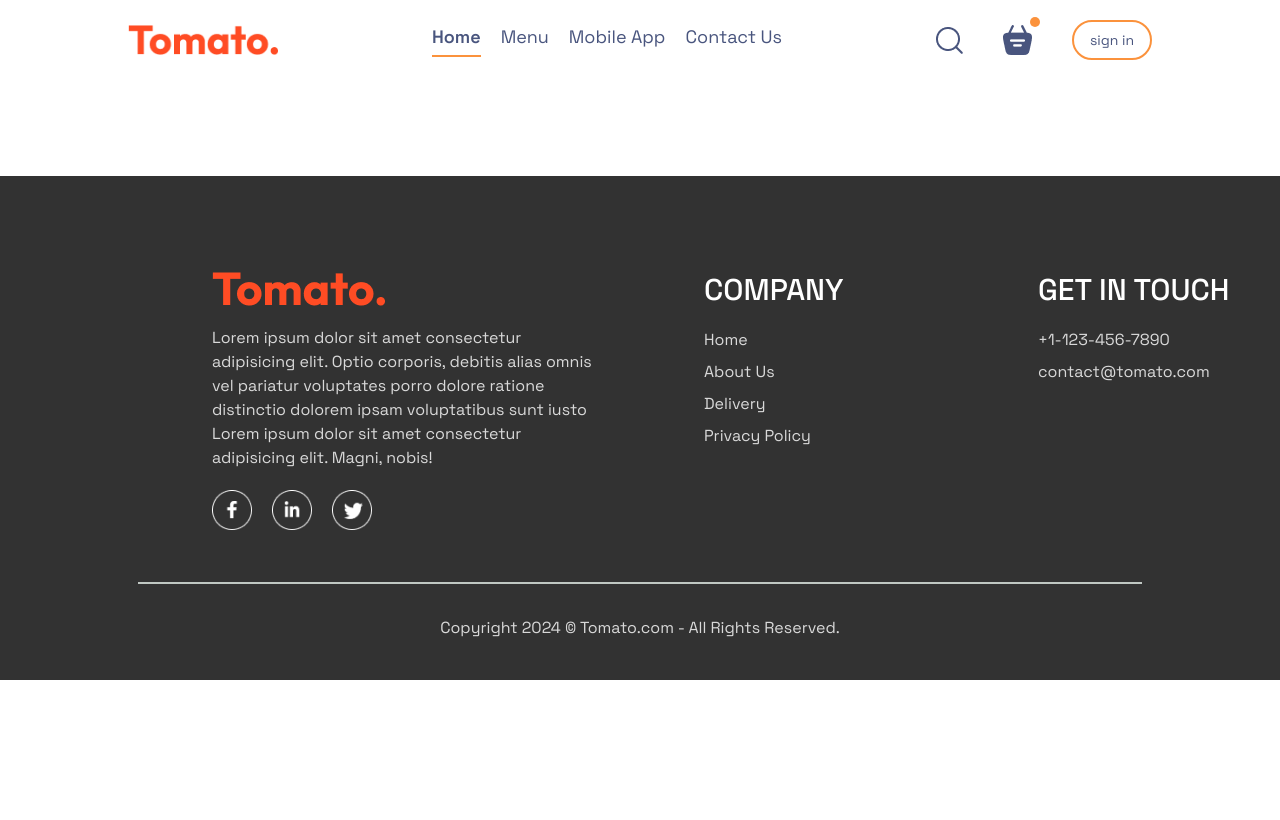
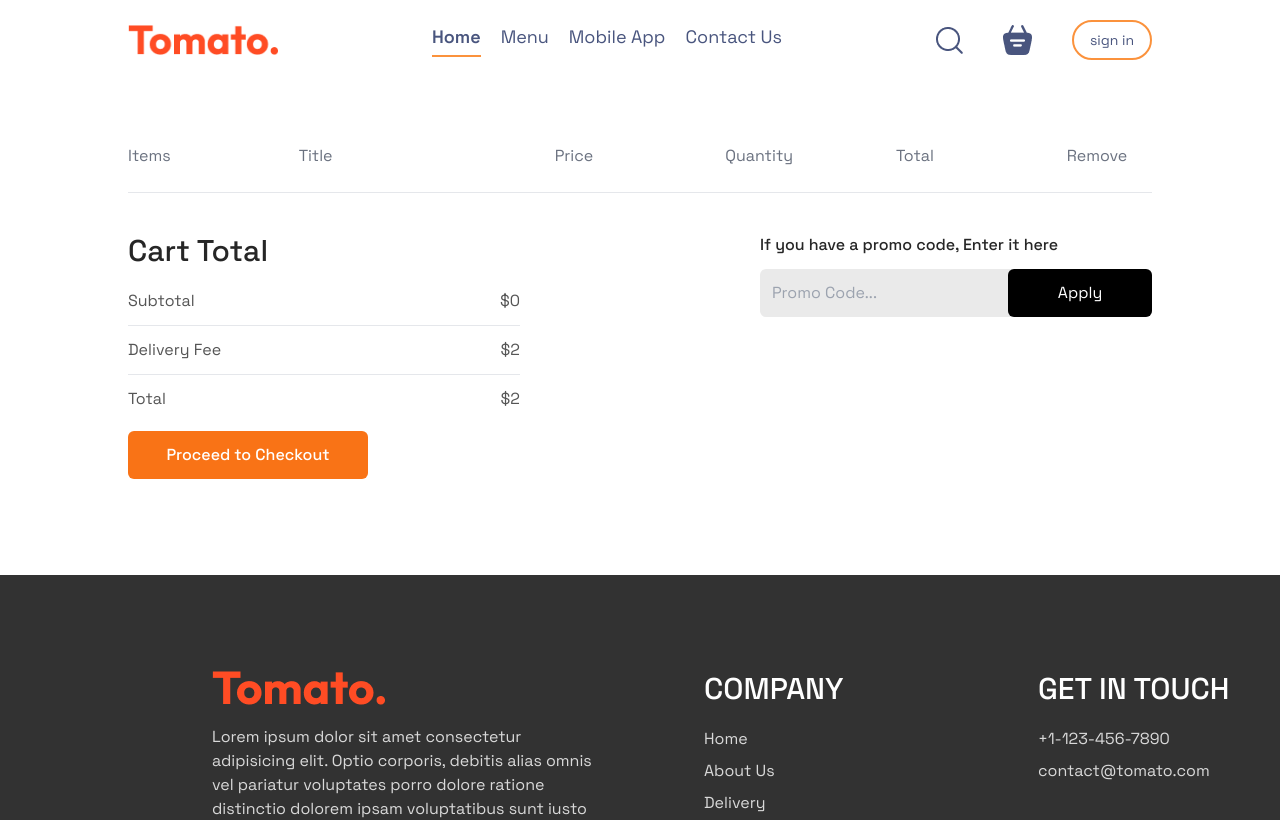
Before and after one commit to apx1902/frontend, a React (Vite) app: page /cart in a window 1280 px wide. Shown: the top 820 px of the page. Built offline with nearby package versions, Linux system fonts and the light colour scheme.

Commit message:
Add : created cart page

```diff
--- a/src/components/Navbar.jsx
+++ b/src/components/Navbar.jsx
@@ -1,14 +1,16 @@
-import React, { useState } from 'react'
+import React, { useContext, useState } from 'react'
 import { assets } from '../assets/assets'
 import { Link } from 'react-router-dom';
+import { StoreContext } from '../context/StoreContext';
 
 const Navbar = ({setShowLogin}) => {
 
     const [menu, setMenu] = useState("Home");
+    const {getTotalCartAmount} = useContext(StoreContext);
 
     return (
         <div className='flex py-5 justify-between items-center'>
-            <img src={assets.logo} alt="" className="w-[150px]" />
+            <Link to='/'><img src={assets.logo} alt="" className="w-[150px]" /></Link>
             <ul className='flex list-none gap-5 text-[#49557e] text-lg cursor-pointer'>
                 <Link to="/" onClick={()=>setMenu("Home")} className={menu==="Home"?"pb-1 font-semibold border-b-2 border-orange-400":""}>Home</Link>
                 <a href="#explore-menu" onClick={()=>setMenu("Menu")} className={menu==="Menu"?"pb-1 font-semibold border-b-2 border-orange-400":""}>Menu</a>
@@ -18,8 +20,9 @@ const Navbar = ({setShowLogin}) => {
             <div className="flex items-center gap-10">
                 <img src={assets.search_icon} alt="" />
                 <div className="navbar-search-icon relative">
-                    <img src={assets.basket_icon} alt="" />
-                    <div className="dot absolute min-w-[10px] min-h-[10px] bg-orange-400 rounded-full top-[-8px] right-[-8px]"></div>
+                    <Link to='/cart'><img src={assets.basket_icon} alt="" /></Link>
+                    {/* <div className="dot absolute min-w-[10px] min-h-[10px] bg-orange-400 rounded-full top-[-8px] right-[-8px]"></div> */}
+                    <div className={`${getTotalCartAmount()>0?"dot absolute min-w-[10px] min-h-[10px] bg-orange-400 rounded-full top-[-8px] right-[-8px]":""}`}></div>
                 </div>
                 <button onClick={()=>setShowLogin(true)} className='bg-transparent text-sm text-[#49557e] border-2 border-orange-400 py-2 px-4 rounded-3xl cursor-pointer hover:bg-orange-400 hover:text-white transition duration-300'>sign in</button>
             </div>
--- a/src/context/StoreContext.jsx
+++ b/src/context/StoreContext.jsx
@@ -10,13 +10,24 @@ const StoreContextProvider = (props) => {
     const addToCart = (itemId) => { //function when user inserts the item for the first time in the cart
         if (!cartItems[itemId]) {//if we dont get an item in the cart
             setCartItems((prev) => ({ ...prev, [itemId]: 1 }));
-        }else{
-            setCartItems((prev) => ({...prev,[itemId]:prev[itemId]+1}))
+        } else {
+            setCartItems((prev) => ({ ...prev, [itemId]: prev[itemId] + 1 }))
         }
     }
 
     const removeFromCart = (itemId) => {
-        setCartItems((prev)=>({...prev,[itemId]:prev[itemId]-1}));
+        setCartItems((prev) => ({ ...prev, [itemId]: prev[itemId] - 1 }));
+    }
+
+    const getTotalCartAmount = () => {
+        let totalAmount = 0;
+        for (const item in cartItems) {
+            if (cartItems[item] > 0) {
+                let itemInfo = food_list.find((product) => product.fid === item); //means this product is available in the cart
+                totalAmount += itemInfo.price * cartItems[item];
+            }
+        }
+        return totalAmount;
     }
 
     const contextValue = {
@@ -24,7 +35,8 @@ const StoreContextProvider = (props) => {
         cartItems,
         setCartItems,
         addToCart,
-        removeFromCart
+        removeFromCart,
+        getTotalCartAmount
     }
 
     return (
--- a/src/pages/Cart.jsx
+++ b/src/pages/Cart.jsx
@@ -1,9 +1,74 @@
-import React from 'react'
+import React, { useContext } from 'react'
+import { StoreContext } from '../context/StoreContext';
+import { food_list } from '../assets/assets';
 
 const Cart = () => {
+
+  const { cartItems, food_list, removeFromCart,getTotalCartAmount} = useContext(StoreContext);
+
   return (
-    <div>
-
+    <div className='mt-16'>
+      <div className="cart-items">
+        <div className="grid grid-cols-[1fr_1.5fr_1fr_1fr_1fr_0.5fr] items-center text-gray-500 text-base">
+          <p>Items</p>
+          <p>Title</p>
+          <p>Price</p>
+          <p>Quantity</p>
+          <p>Total</p>
+          <p>Remove</p>
+        </div>
+        <br />
+        <hr />
+        {food_list.map((item, index) => {
+          //if fooditem is available in the cartItems then we will display it in the cart page
+          if (cartItems[item.fid] > 0) {
+            return (
+              <>
+                <div className="grid grid-cols-[1fr_1.5fr_1fr_1fr_1fr_0.5fr] items-center text-base my-3 text-black">
+                  <img src={item.image} alt="" className='w-[50px]' />
+                  <p>{item.name}</p>
+                  <p>${item.price}</p>
+                  <p>{cartItems[item.fid]}</p>
+                  <p>${item.price * cartItems[item.fid]}</p>
+                  <p className='cursor-pointer text-red-500' onClick={() => removeFromCart(item.fid)}>X</p>
+                </div>
+                <hr />
+              </>
+            )
+          }
+        })}
+      </div>
+      <div className="mt-10 flex justify-between gap-60">
+        <div className="flex-1 flex flex-col gap-5">
+            <h2 className='text-[#262626] text-3xl font-medium'>Cart Total</h2>
+            <div>
+              <div className="flex justify-between text-[#555]">
+                <p>Subtotal</p>
+                <p>${getTotalCartAmount()}</p>
+              </div>
+              <hr className='my-3'/>
+              <div className="flex justify-between text-[#555]">
+                <p>Delivery Fee</p>
+                <p>${2}</p>
+              </div>
+              <hr className='my-3'/>
+              <div className="flex justify-between text-[#555]">
+                <p>Total</p>
+                <p>${getTotalCartAmount()+2}</p>
+              </div>
+            </div>
+            <button className='border-none text-white font-medium bg-orange-500 w-60 py-3 px-8 rounded-md'>Proceed to Checkout</button>
+        </div>
+        <div className="flex-1">
+          <div className="">
+            <p className='text-[#262626] text-md font-medium'>If you have a promo code, Enter it here</p>
+            <div className="mt-3 flex justify-between items-center bg-[#eaeaea] rounded-md">
+              <input type="text" placeholder='Promo Code...' className='bg-transparent border-none outline-none pl-3'/>
+              <button className='w-36 px-1 py-3 bg-black text-white rounded-md'>Apply</button>
+            </div>
+          </div>
+        </div>
+      </div>
     </div>
   )
 }
```
